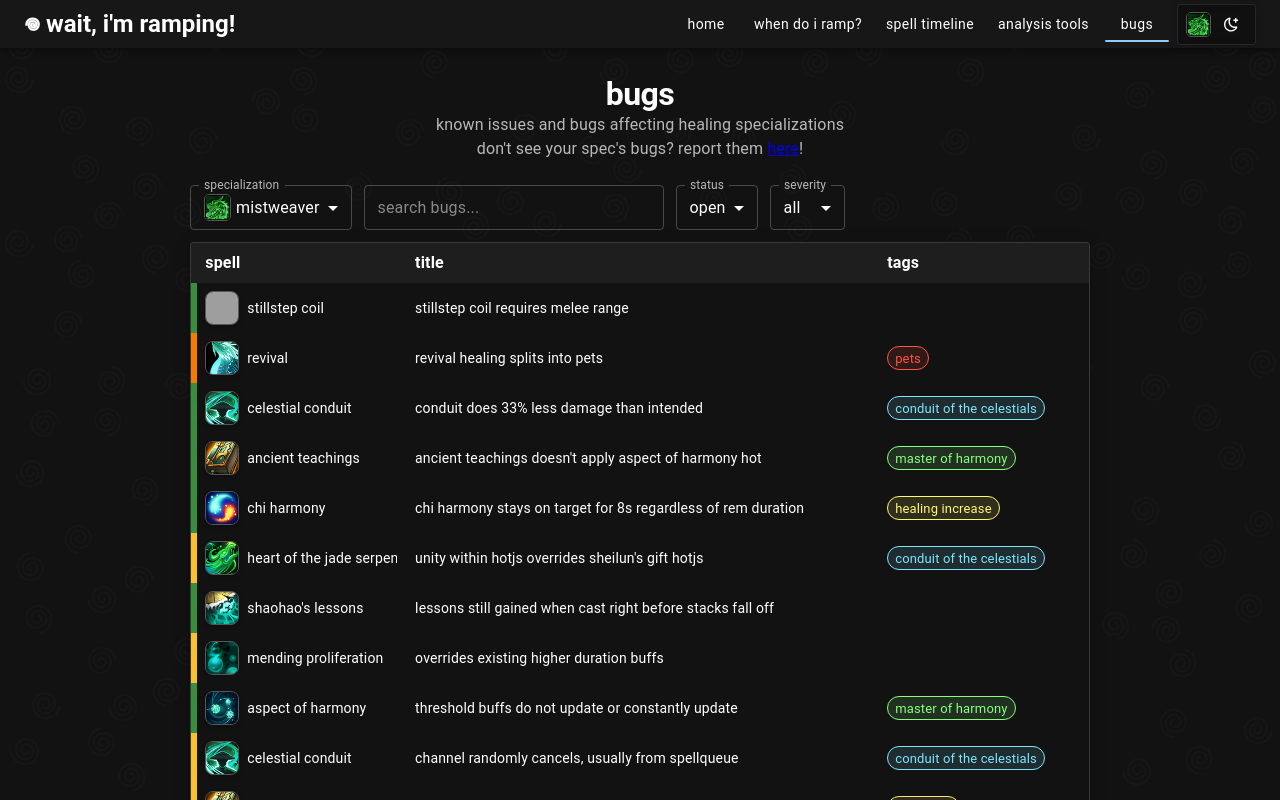
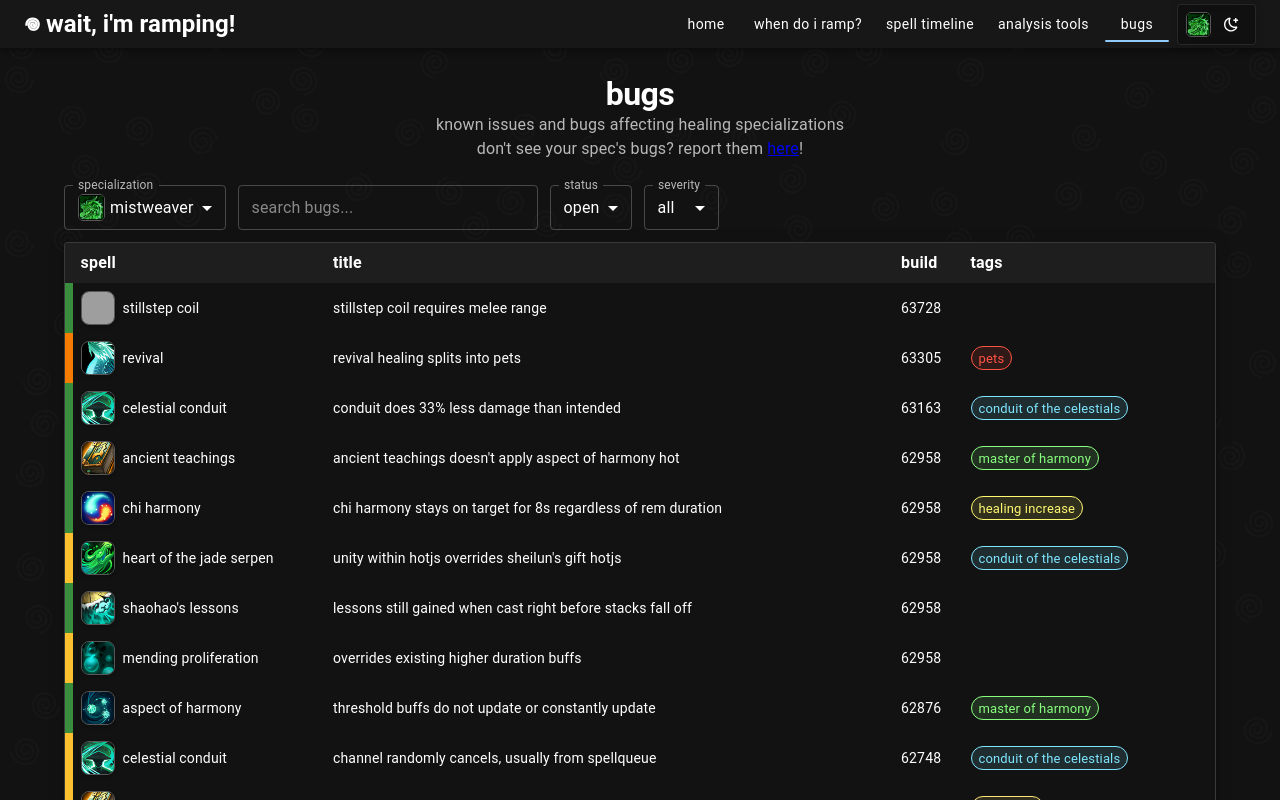
Before and after one commit to lolswirl/wait-im-ramping, a Next.js app: page /bugs in a window 1280 px wide. Shown: the top 800 px of the page. Built offline with nearby package versions, Linux system fonts and the light colour scheme; grey boxes are pictures that could not be loaded; what @mui/material-nextjs would draw is missing.

Commit message:
add build to bugs table

```diff
--- a/app/bugs/Bugs.tsx
+++ b/app/bugs/Bugs.tsx
@@ -77,7 +77,7 @@ const BugsPage: React.FC<{ title: string; description: string }> = ({ title, des
                 }
                 marginBottom={3}
             />
-            <Box sx={{ maxWidth: 900, mx: "auto" }}>
+            <Box sx={{ mx: "auto" }}>
                 <BugFilters
                     selectedSpec={selectedSpec}
                     setSelectedSpec={setSelectedSpec}
--- a/src/components/BugTable/BugTable.tsx
+++ b/src/components/BugTable/BugTable.tsx
@@ -29,6 +29,7 @@ const BugTable: React.FC<BugTableProps> = ({ bugs, iconSize, onRowClick }) => {
     const spellWidth = 200;
     const titleWidth = 450;
     const tagsWidth = 200;
+    const buildWidth = 55;
 
     const hideOverflowSx = {
         overflow: "hidden",
@@ -55,8 +56,8 @@ const BugTable: React.FC<BugTableProps> = ({ bugs, iconSize, onRowClick }) => {
     const sortedBugs = useMemo(() => {
         if (!sortBy) return bugs;
         return [...bugs].sort((a, b) => {
-            let aValue: string = "";
-            let bValue: string = "";
+            let aValue: string | number = "";
+            let bValue: string | number = "";
 
             switch (sortBy) {
                 case "spell":
@@ -68,8 +69,8 @@ const BugTable: React.FC<BugTableProps> = ({ bugs, iconSize, onRowClick }) => {
                     bValue = b.title || "";
                     break;
                 case "lastBuildTested":
-                    aValue = a.lastBuildTested || "";
-                    bValue = b.lastBuildTested || "";
+                    aValue = parseInt(a.lastBuildTested || "0");
+                    bValue = parseInt(b.lastBuildTested || "0");
                     break;
                 case "tags":
                     aValue = (a.tags || []).join(",");
@@ -145,6 +146,18 @@ const BugTable: React.FC<BugTableProps> = ({ bugs, iconSize, onRowClick }) => {
                         >
                             {GetTitle("Title")}
                             {getSortArrow("title")}
+                        </TableCell>
+                        <TableCell
+                            sx={{
+                                ...headerSx,
+                                minWidth: buildWidth,
+                                width: buildWidth,
+                                maxWidth: buildWidth,
+                            }}
+                            onClick={() => handleSort("lastBuildTested")}
+                        >
+                            {GetTitle("Build")}
+                            {getSortArrow("lastBuildTested")}
                         </TableCell>
                         <TableCell
                             sx={{
@@ -245,6 +258,24 @@ const BugTable: React.FC<BugTableProps> = ({ bugs, iconSize, onRowClick }) => {
                             <TableCell
                                 sx={{
                                     border: 0,
+                                    minWidth: buildWidth,
+                                    maxWidth: buildWidth,
+                                    ...hideOverflowSx,
+                                }}
+                            >
+                                <Typography
+                                    variant="body2"
+                                    sx={{
+                                        transition: "color 0.2s ease",
+                                        color: STATUS_COLORS[bug.status ?? STATUS.OPEN],
+                                    }}
+                                >
+                                    {bug.lastBuildTested || "—"}
+                                </Typography>
+                            </TableCell>
+                            <TableCell
+                                sx={{
+                                    border: 0,
                                     minWidth: tagsWidth,
                                     maxWidth: tagsWidth,
                                     ...hideOverflowSx,
```
